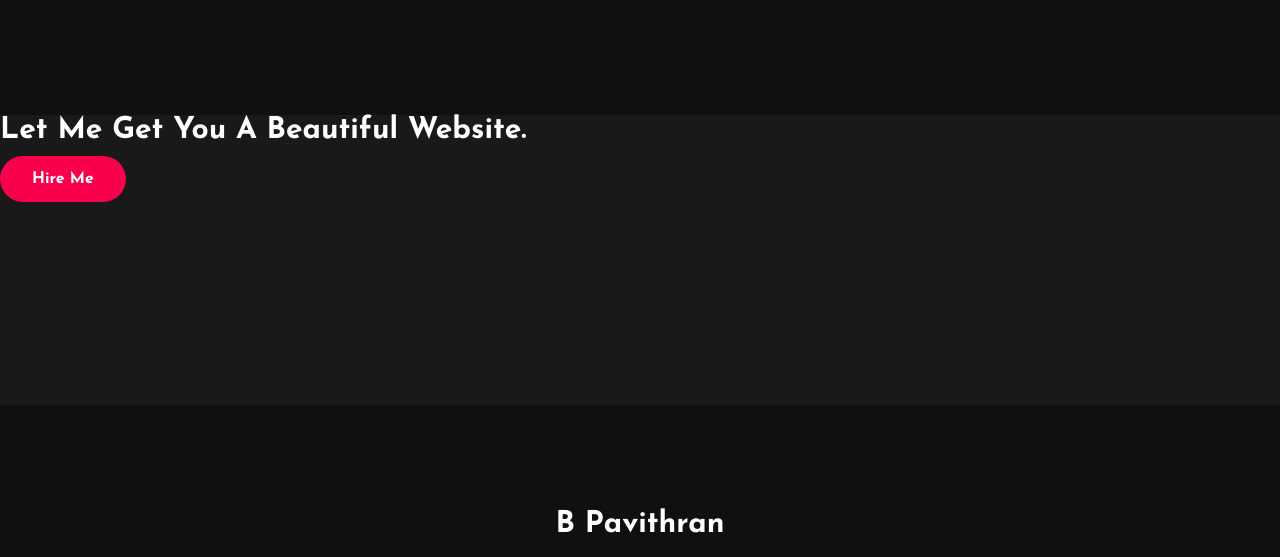
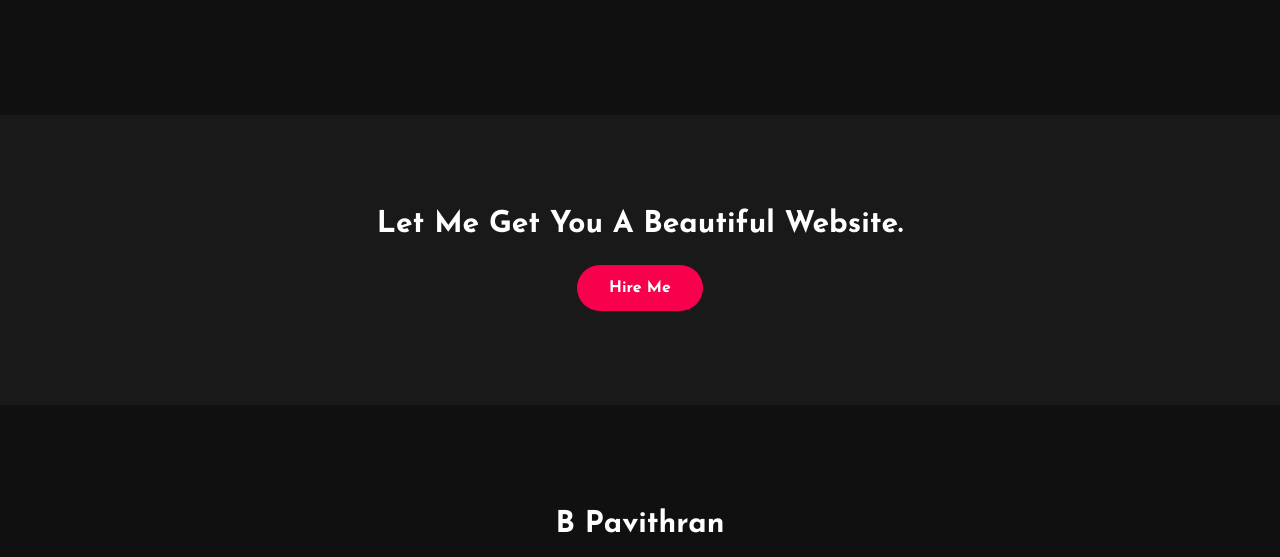
Before and after one commit to Pavithran99/Portfolioweb.js, a plain HTML site: page index.html in a window 1280 px wide. Shown: the part 2268-2825 px from the top of the page. Drawn offline with Linux system fonts and the light colour scheme.

Commit message:
Update style.css

```diff
--- a/style.css
+++ b/style.css
@@ -231,7 +231,6 @@ h5{
 	width: 100%;
 	height: 290px;
 	background: #191919;
-	background:url([href="https://www.metoffice.gov.uk/binaries/content/gallery/metofficegovuk/hero-images/advice/maps-satellite-images/satellite-image-of-globe.jpg"])
 	display: flex;
 	align-items: center;
 	flex-direction: column;
```
